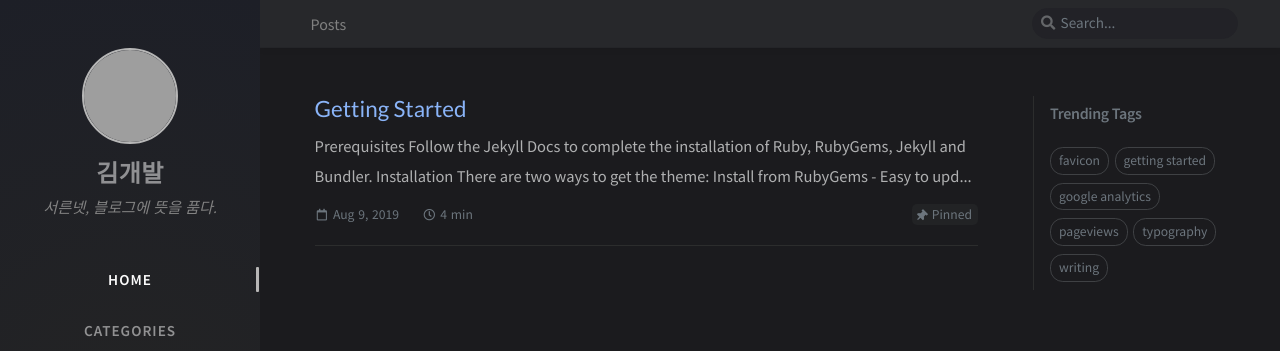
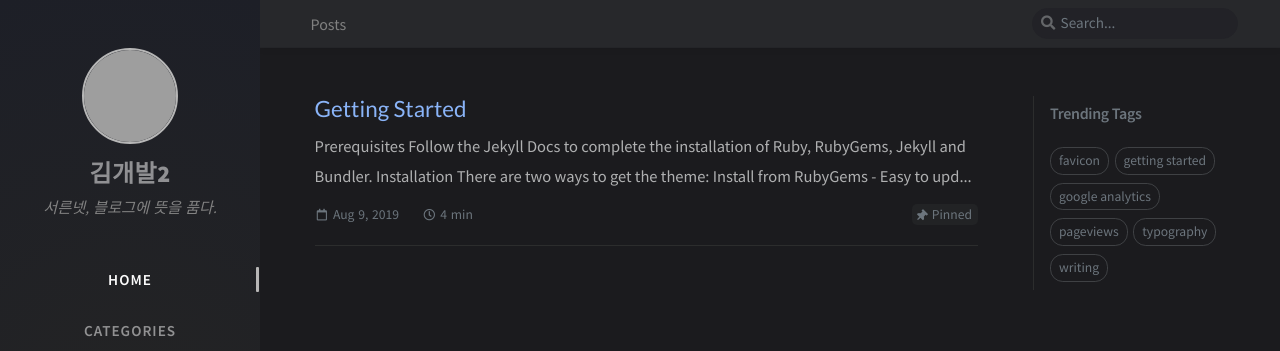
Before and after one commit to KimDev88/KimDev88.github.io, a Jekyll site: the page built from index.html, in a window 1280 px wide. Shown: the top 351 px of the page. Built offline with Jekyll 4.4.1, drawn with Linux system fonts in a browser that asks for light colours; nearby versions of some CDN libraries; comment, search, counter and statistics services are not loaded; grey boxes are pictures that could not be loaded.

Commit message:
타이틀 변경 테스트

```diff
--- a/_config.yml
+++ b/_config.yml
@@ -16,7 +16,7 @@ timezone: Asia/Seoul
 
 # jekyll-seo-tag settings › https://github.com/jekyll/jekyll-seo-tag/blob/master/docs/usage.md
 # --------------------------
-title: 김개발                          # the main title
+title: 김개발2                          # the main title
 
 tagline: 서른넷, 블로그에 뜻을 품다.   # it will display as the sub-title
 
```
